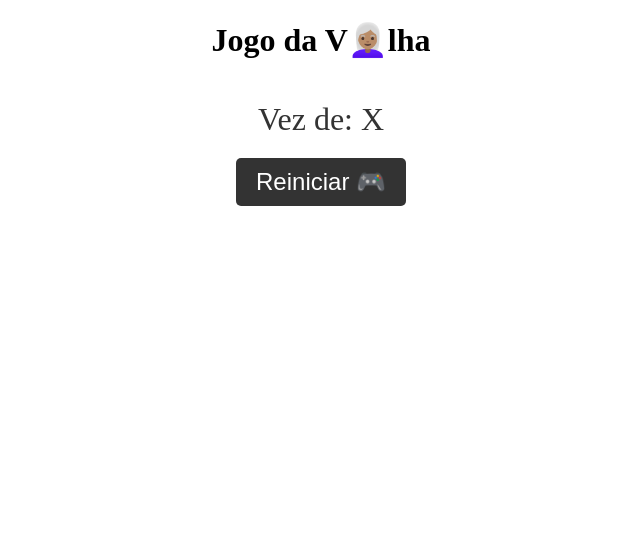
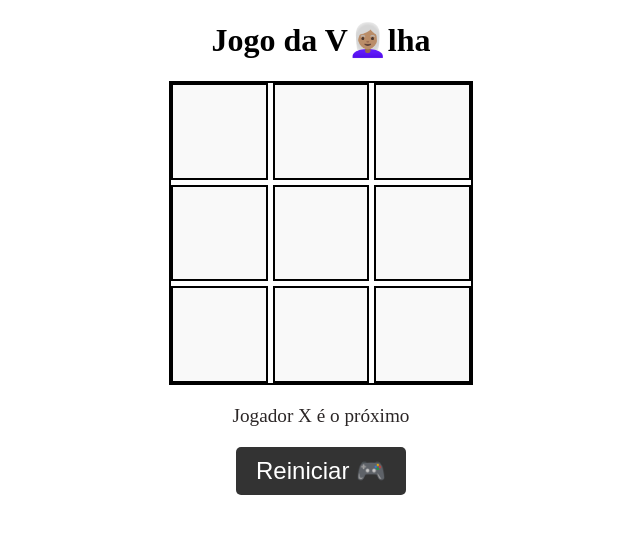
Before and after one commit to jbastoscor/jogodavelha, a plain HTML site: page index.html in a window 1280 px wide. Both pictures are taken after a click on the button "Reiniciar 🎮". Shown: the whole page, without its empty margins (319-959 px from the left). Drawn offline with Linux system fonts and the light colour scheme.

Commit message:
Criação do Jogo com detalhes
Especifiquei detalhadamente o que cada código faz para que quem não entenda, possa aprender e saber as dimensões do programar.

```diff
--- a/index.html
+++ b/index.html
@@ -1,5 +1,5 @@
 <!DOCTYPE html>
-<html lang="en">
+<html lang="pt-br">
 
 <head>
   <meta charset="UTF-8">
--- a/script.js
+++ b/script.js
@@ -0,0 +1,75 @@
+const board = document. getElementById('board'); // Pega o tabuleiro
+const statusText = document. getElementById('status'); // Pega o status
+const restartButton = document. getElementById('restartButton');   // Pega o botão de reiniciar
+
+let currentPlayer = 'X'; // Variável que armazena o jogador atual, que é 'X'..
+  let isGameActive = true; // Variável que armazena se o jogo está ativo ou não, nesse caso, o jogo está ativo.
+  let boardState = new Array(9).fill(''); // Array que armazena o estado do tabuleiro, preenchido com 9 posições vazias.
+
+  const winningCombinations = [ // Array que armazena todas as combinações vencedoras
+  [0,1,2], // Linha 1, combinação vencedora
+  [3,4,5], // Linha 2, combinação vencedora
+  [6,7,8], // Linha 3, combinação vencedora
+
+  [0,3,6], // Coluna 1, combinação vencedora
+  [1,4,7], // Coluna 2, combinação vencedora
+  [2,5,8], // Coluna 3, combinação vencedora
+
+  [0,4,8], // Diagonal 1, combinação vencedora
+  [2,4,6], // Diagonal 2, combinação vencedora
+  ];
+
+function createdBoard() { // Criando o tabuleiro
+  board.innerHTML = ''; // Limpa o tabuleiro
+  boardState.forEach((value, index) => { // Cria as células do tabuleiro. ForEach é um método que executa uma função para cada item de um array
+    const cell = document.createElement('div'); // Cria a célula do tabuleiro, que será um elemento div, por isso o createElement('div')!
+    cell.classList.add('cell'); // Adiciona a classe cell à célula, cell será a classe que estilizará a célula no CSS!
+    cell.dataset.index = index; // Adiciona o índice da célula, datasheet é um atributo que permite armazenar dados adicionais em um elemento HTML!!
+    cell.addEventListener('click', handleCellClick); // Adiciona um evento de clique à célula, handleCellClick é uma função que será chamada quando a célula for clicada!
+    board.appendChild(cell); // Adiciona a célula ao tabuleiro
+});
+}
+
+function handleCellClick(event) { // Função que será chamada quando uma célula for clicada. event é o evento que ocorreu, no caso, o clique!
+  const cell = event.target; // Pega se a célula clicada, target é o elemento que disparou o evento, no caso, a célula clicada... é o alvo.
+  const index = cell.dataset.index; // Pega o índice da célula clicada, que é o índice armazenado no datasheet da célula que fica dentro do tabuleiro! Nisso, sabemos qual célula foi clicada a partir do índice!
+
+  if (boardState[index]  || !isGameActive) return; // Se a célula clicada que é representada pelo índice index,  já estiver preenchida ou o jogo não estiver ativo, a função é encerrada pelo return!
+
+  boardState[index] = currentPlayer; // currentPlayer é uma variável que armazena o jogador atual, que é 'X' ou 'O'. O índice index da boardState é preenchido com o currentPlayer, ou seja, a célula é preenchida com o currentPlayer!
+  cell.textContent = currentPlayer; // textcontent é o texto dentro da célula, que é preenchido com o currentPlayer, ou seja, 'X' ou 'O'.
+  cell.classList.add('taken'); // Adiciona a classe taken à célula, taken é a classe que estilizará a célula preenchida no CSS!
+
+  if (checkWinner()) { // Se houver um vencedor, a função checkWinner() retorna true, então...
+    statusText.textContent = `  Jogador ${currentPlayer} venceu a partida!`; // O status é preenchido com a mensagem de vitória do jogador atual!
+    isGameActive = false; // O jogo é encerrado. isgameactive é uma variável que armazena se o jogo está ativo ou não, nesse caso, o jogo é encerrado porque já temos um vencedor.
+    return; // A função é encerrada pelo return quando há um vencedor.
+  }
+
+  if (boardState.every(cell => cell)){ // Se todas as células do tabuleiro estiverem preenchidas e não houver um vencedor, a função checkWinner() retorna false
+    statusText.textContent = 'Empate!'; // O status é preenchido com a mensagem de empate!
+    isGameActive = false; // O jogo é encerrado. isgameactive é uma variável que armazena se o jogo está ativo ou não, nesse caso, o jogo é encerrado porque já temos um empate.
+  }
+
+  currentPlayer = currentPlayer === 'X' ? 'O' : 'X'; // Se o currentPlayer for igual a 'X', ele passa a ser 'O', se não, ele passa a ser 'X'. Ou seja, o currentPlayer é alternado entre 'X' e 'O' pelo operador ternário (? ) que é uma forma simplificada de if else.
+  statusText.textContent = `Jogador ${currentPlayer} é o próximo`; // O status é preenchido com a mensagem de que o próximo jogador é o currentPlayer, que é 'X' ou 'O'.
+}
+
+  function checkWinner (){ // Função que verifica se há um vencedor
+    return winningCombinations.some(combination => { // Retorna true se houver um vencedor, some é um método que verifica se pelo menos um item de um array satisfaz uma condição
+     const [a,b,c] = combination; // Destruturação do array combination, a,b e c são as posições do array combination
+     return boardState[a] && boardState[a] === boardState[b] && boardState[a] === boardState[c]; // Retorna true se as posições a, b e c da boardState forem preenchidas e iguais, ou seja, se houver um vencedor
+      } );
+
+  }
+
+  function restartGame () { // Função que reinicia o jogo
+    currentPlayer = 'X'; // O jogador atual é 'X'
+    isGameActive = true; // O jogo está ativo
+    boardState = new Array(9).fill(''); // O tabuleiro é preenchido com 9 posições vazias
+    statusText.textContent = `Jogador ${currentPlayer} é o próximo`; // O status é preenchido com a mensagem de que o jogador atual é 'X'
+    createdBoard(); // O tabuleiro é criado
+  }
+
+  restart.addEventListener('click', restartGame); // Adiciona um evento de clique ao botão de reiniciar, que chama a função restartGame quando clicado!
+  createdBoard(); // O tabuleiro é criado pela primeira vez
--- a/style.css
+++ b/style.css
@@ -1,5 +1,5 @@
 .body {
-  font-family: optima, sans-serif;  /* fonte que achei melhor para destacar o nome */
+  font-family: Arial, Helvetica, sans-serif;  /* fonte que achei melhor para destacar o nome */
   display: flex; /* garante que os elementos filhos, ou seja, dentro da primeira <div>  sejam exibidos em linha pelo Flexbox */
   justify-content: center; /* centraliza o conteúdo horizontalmente */
   align-items: center; /* centraliza o conteúdo verticalmente */
@@ -12,23 +12,26 @@
 }
 
 .h1 { /* estilo do título */
-  font-size: 3em; /* tamanho da fonte */
-  color: #333; /* cor do texto */
-  margin-bottom: 20px; /* margem do botão */
+  margin-bottom: 20px; /* margem inferior do título */
+  color: #111010; /* cor do texto */
+
 }
 
 .board { /* estilo do tabuleiro  - BOARD sig TABULEIRO*/
-  display: grid; /* exibe os elementos em uma grade */
-  grid-template-columns: repeat(3, 1fr); /* cria 3 colunas com largura igual. "1fraction" - Cada uma dessas colunas ocupará uma fração igual do espaço disponível no contêiner*/
-  grid-gap: 10px; /* espaço entre os elementos */
-  max-width: 600px; /* largura máxima do tabuleiro */
-  margin: 0 auto; /* centraliza o tabuleiro horizontalmente */
+  display: grid; /* Define o tabuleiro como um grid */
+  grid-template-columns: repeat(3, 1fr); /* Cria 3 colunas com larguras iguais */
+  grid-template-rows: repeat(3, 1fr); /* Cria 3 linhas com alturas iguais */
+  gap: 5px; /* Espaçamento entre as células */
+  width: 300px; /* Largura fixa do tabuleiro */
+  height: 300px; /* Altura fixa do tabuleiro */
+  margin: 0 auto; /* Centraliza o tabuleiro na página */
+  border: 2px solid #000; /* Borda ao redor do tabuleiro */
 }
 
 .status { /* estilo do status */
-  font-size: 2em; /* tamanho da fonte */
-  color: #333; /* cor do texto */
+  font-size: 1.2rem; /* tamanho da fonte */
   margin-top:  20px; /* margem do botão */
+  color: hsl(0, 6%, 16%);
 }
 
 .restart { /* estilo do botão de reiniciar */
@@ -41,3 +44,22 @@
   cursor: pointer; /* cursor do mouse */
   margin-top: 20px; /* margem do botão */
 }
+
+.restart:hover { /* estilo do botão de reiniciar ao passar o mouse */
+  background-color: #555; /* cor de fundo do botão */
+}
+
+.cell {
+  display: flex;
+  justify-content: center; /* Centraliza o conteúdo horizontalmente */
+  align-items: center; /* Centraliza o conteúdo verticalmente */
+  border: 2px solid black; /* Borda de cada célula */
+  background-color: #f9f9f9; /* Fundo das células */
+  font-size: 24px; /* Tamanho do texto */
+  font-weight: bold; /* Negrito para o texto */
+  cursor: pointer; /* Adiciona o cursor de clique */
+}
+
+.cell.taken { /* estilo da célula ocupada */
+  cursor: not-allowed; /* cursor do mouse */
+}
```
